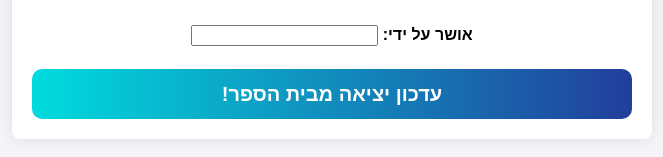
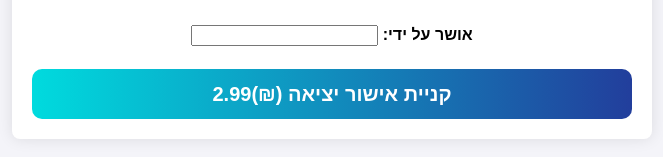
Before and after one commit to ethereak/newpgishonim, a website: page index.html in a window 1280 px wide. Shown: the part 387-544 px from the top of the page, without its empty margins (308-971 px from the left). Drawn offline with Linux system fonts and the light colour scheme; no server answers; files whose address does not match are found by name.

Commit message:
Update index.html

```diff
--- a/index.html
+++ b/index.html
@@ -78,7 +78,7 @@
 
         <div class="gradiant_button blue_torquoise_gradiant">
           <div class="inner"></div>
-          <button type="submit" style="max-height: 50px;">עדכון יציאה מבית הספר!</button>
+          <button type="submit" style="max-height: 50px;">קניית אישור יציאה (₪)2.99</button>
         </div>
       </form>
     </div>
```
